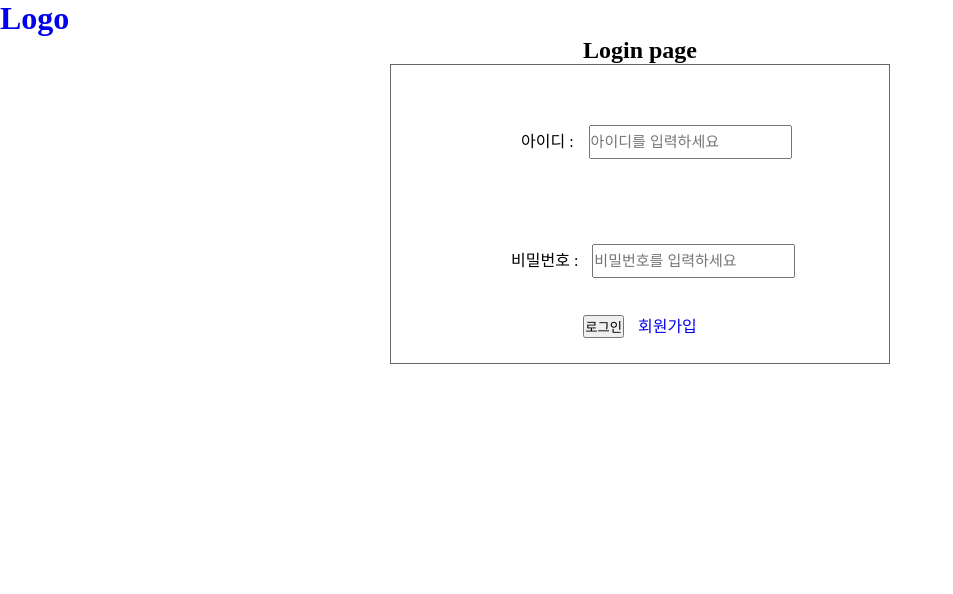
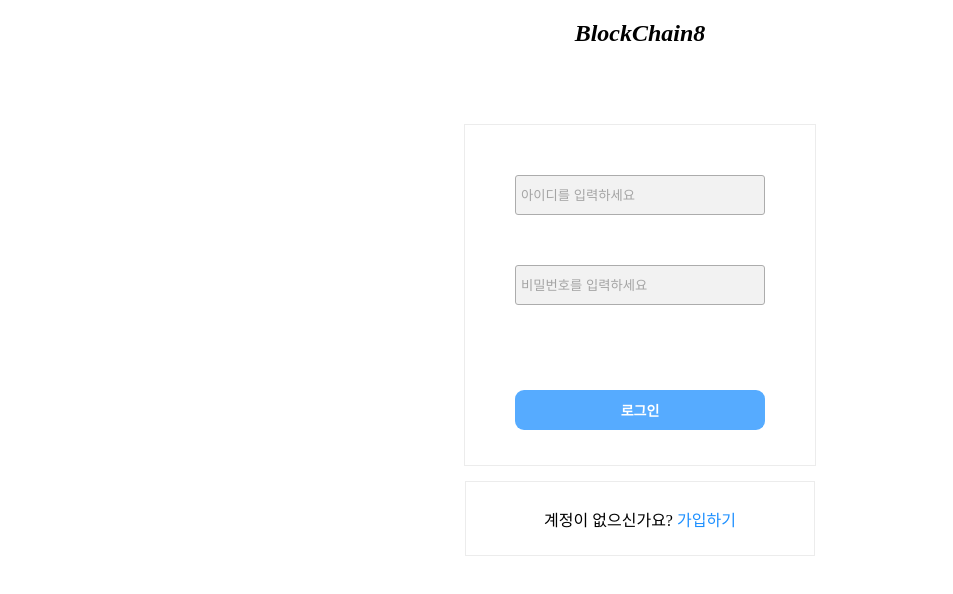
Before and after one commit to o-ogie/NodeJs-pjt, a website: page views/user/login.html in a window 1280 px wide. Shown: the whole page, without its empty margins (0-953 px from the left). Drawn offline with Linux system fonts and the light colour scheme.

Commit message:
feat: user -> login/join 페이지 구성 DB 연동 완료

```diff
--- a/public/css/login.css
+++ b/public/css/login.css
@@ -10,9 +10,91 @@ ul, li {
 
 a{
     text-decoration: none;
+    color: dodgerblue;
+    font-size: 16px;
 }
 
+#header{
+    display: flex;
+    justify-content: center;
+    width: 1200px;
+    height: 40px;
+    padding-top: 20px;
+    box-sizing: border-box;
+    margin: 0 auto;
+}
+#header > i {
+    font-size: 24px;
+    font-weight: bold;
+}
+#login_form{
+    display: flex;
+    align-items: center;
+    justify-content: center;
+    flex-direction: column;
+    width: 1200px;
+    height: 350px;
+    margin: 0 auto;
+}
 
+#login_form > form {
+    margin-top: 250px;
+    border: 1px solid #ececec;
+    height: 450px;
+}
+
+#login_form > form > div > button{
+    width: 250px;
+    height: 40px;
+    color: #ffffff;
+    background: dodgerblue;
+    opacity: 75%;
+    border: none;
+    border-radius: 9px;
+    font-size: 14px;
+    font-weight: bold;
+    margin: 35px 0;
+}
+
+#login_form > form > div {
+    display: flex;
+    width: 350px;
+    margin-top: 50px;
+    justify-content: center;
+}
+
+#login_form > form > div > input{
+    background-color : #ececec;
+    opacity: 65%;
+    width: 250px;
+    height: 40px;
+    color: grey;
+    padding: 5px 0 5px 5px;
+    box-sizing: border-box;
+    border : 0.5px solid grey;
+    border-radius: 3px;
+}
+
+#login_form > #login_test{
+    display: flex;
+    align-items: center;
+    justify-content: center;
+    width: 1200px;
+    margin: 0 auto;
+}
+
+#login_form > #login_test > #login_bottom{
+    display: flex;
+    width: 350px;
+    height: 75px;
+    margin-top: 15px;
+    justify-content: center;
+    align-items: center;
+    border: 1px solid #ececec;
+    background: #ffffff;
+}
+
+/*
 #login_form > div {
     border : 1px solid #666;
     margin: auto;
@@ -53,4 +135,4 @@ a{
 
 #pw {
     padding : 0 10px 0 120px
-}
+} */
--- a/public/css/user_join.css
+++ b/public/css/user_join.css
@@ -7,13 +7,28 @@ ul,li{
     list-style: none;
 }
 
+a{
+    text-decoration: none;
+    color: dodgerblue;
+    font-size: 16px;
+}
+
+select{
+    width: 60px;
+}
+
 #header{
+    display: flex;
+    justify-content: center;
     width: 1200px;
     height: 40px;
+    padding-top: 20px;
+    box-sizing: border-box;
     margin: 0 auto;
 }
-#header > h3 {
-    text-align: center;
+#header > i {
+    font-size: 24px;
+    font-weight: bold;
 }
 
 #body {
@@ -24,6 +39,61 @@ ul,li{
     margin: 0 auto;
 }
 
+#body > form {
+    margin-top: 50px;
+    border: 1px solid #ececec;
+}
+
 #body > form > div {
+    display: flex;
+    width: 350px;
     margin-top: 50px;
+    justify-content: center;
 }
+#body > form > #btn_join{
+    margin-bottom: 50px;
+}
+
+#body > form > #btn_join > button {
+    width: 250px;
+    height: 40px;
+    color: #ffffff;
+    background: dodgerblue;
+    opacity: 75%;
+    border: none;
+    border-radius: 9px;
+    font-size: 14px;
+    font-weight: bold;
+
+}
+
+#body > form > div > input {
+    background-color : #ececec;
+    opacity: 65%;
+    width: 250px;
+    height: 40px;
+    color: grey;
+    padding: 5px 0 5px 5px;
+    box-sizing: border-box;
+    border : 0.5px solid grey;
+    border-radius: 3px;
+}
+
+#body_bottom {
+    display: flex;
+    align-items: center;
+    justify-content: center;
+    width: 1200px;
+    margin: 0 auto;
+}
+
+#body_bottom > #bottom_login{
+    display: flex;
+    width: 350px;
+    height: 75px;
+    margin-top: 15px;
+    justify-content: center;
+    align-items: center;
+    border: 1px solid #ececec;
+    background: #ffffff;
+}
--- /dev/null
+++ b/public/css/user_profile.css
@@ -0,0 +1,39 @@
+* {
+    margin: 0;
+    padding: 0;
+    box-sizing: border-box;
+}
+
+ul, li {
+    list-style: none;
+}
+
+#header{
+    display: flex;
+    width: 1200px;
+    height: 50px;
+    margin: 0 auto;
+    background: red;
+}
+
+#header > h2 {
+    font-size: 16px;
+}
+
+#body {
+    width: 1200px;
+    height: 700px;
+    margin: 0 auto;
+}
+
+#body > #body_left {
+    float: left;
+    width: 600px;
+    background: blue;
+}
+
+#body > #body_right {
+    float: left;
+    width: 600px;
+    background: silver;
+}
--- a/routes/user.route.js
+++ b/routes/user.route.js
@@ -7,5 +7,6 @@ router.post("/login",userController.postLogin)
 router.get("/join",userController.getJoin)
 router.post("/join",userController.postJoin)
 router.get('/logout',userController.logout)
+router.get("/profile",userController.getProfile)
 
 module.exports = router
--- a/views/user/login.html
+++ b/views/user/login.html
@@ -8,38 +8,27 @@
     <link href="/css/login.css" rel="stylesheet">
 </head>
 <body>
-
     <div id="header">
-        <h1>
-            <a href="/">
-                Logo
-            </a>
-        </h1>
+        <i>BlockChain8</i>
     </div>
-
-    <h2 style="text-align: center;">Login page</h2>
-
     <div id="login_form">
-        <div>
-            <form action="/user/login" method="post">
-                <ul>
-                    <li>
-                        <span id="id">아이디 :</span><input type="text" name="user_id" placeholder="아이디를 입력하세요">
-                    </li>
-                    <li>
-                        <span id="pw">비밀번호 :</span> <input type="password" name="user_pw" placeholder="비밀번호를 입력하세요">
-                    </li>
-                </ul>
-                <div id="access_btn">
-                    <button type="submit">로그인</button>
-                    <a href="/user/join">회원가입</a>
-                </div>
-
-            </form>
+        <form action="/user/login" method="post">
+            <div id="div_name">
+                <input type="text" name="user_id" placeholder="아이디를 입력하세요">
+            </div>
+            <div id="div_pw">
+                <input type="password" name="user_pw" placeholder="비밀번호를 입력하세요">
+            </div>
+            <div>
+                <button type="submit">로그인</button>
+            </div>
+        </form>
+        <div id="login_test">
+            <div id="login_bottom">
+                <span>계정이 없으신가요?&nbsp;</span> <a href="./join">가입하기</a>
+            </div>
         </div>
     </div>
-
-
-    <script type="text/javascript" src="/js/login.js"></script>
+    <script type="text/javascript" src="/js/login"></script>
 </body>
 </html>
```
Also changed, not shown: controllers/user.controller.js (+6 -1 lines), repository/user.repository.js (+8 -7 lines), services/user.service.js (+6 -1 lines), views/user/join.html (+16 -13 lines), views/user/profile.html (added, +31 -0 lines).
